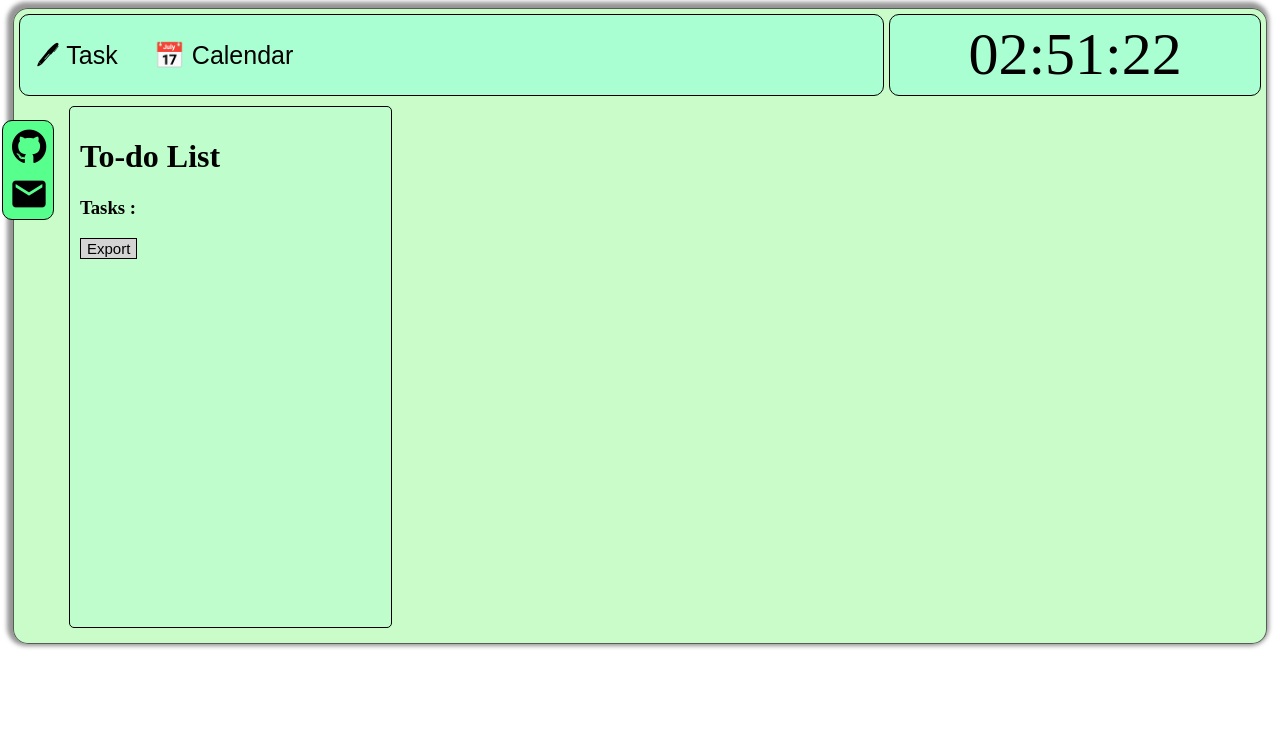
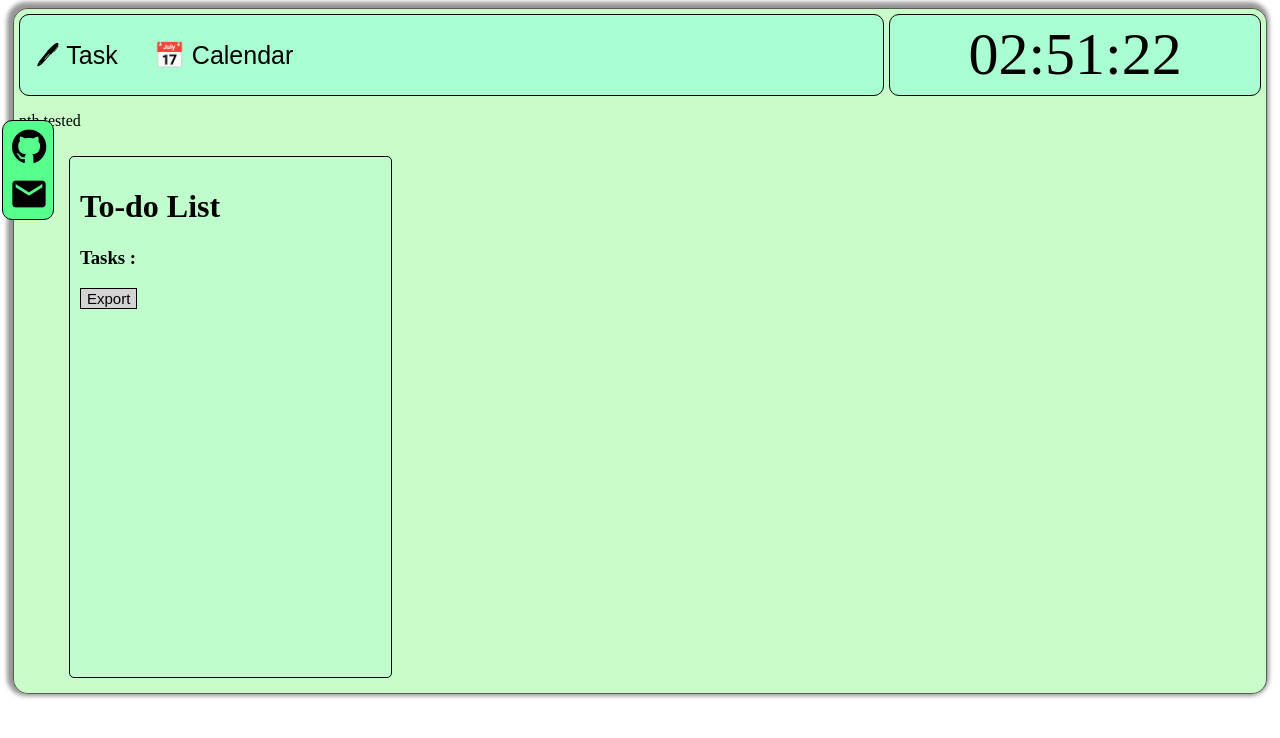
Before and after one commit to curtis-tsang/Daily-Planner, a plain HTML site: page index.html in a window 1280 px wide. Drawn offline with Linux system fonts and the light colour scheme.

Commit message:
Update index.html

```diff
--- a/index.html
+++ b/index.html
@@ -9,6 +9,7 @@
         </ul>
         <div class = "clock_item"><span id = "clock" style = "font-size: 60px; line-height: 130%;">ClockNotShown</span></div>
     </div>
+    <p id = "tester">nth tested</p>
     <div class = "whole_page">
         <div class = "main" id="main">
             <h1 id = "title"></h1>
```
